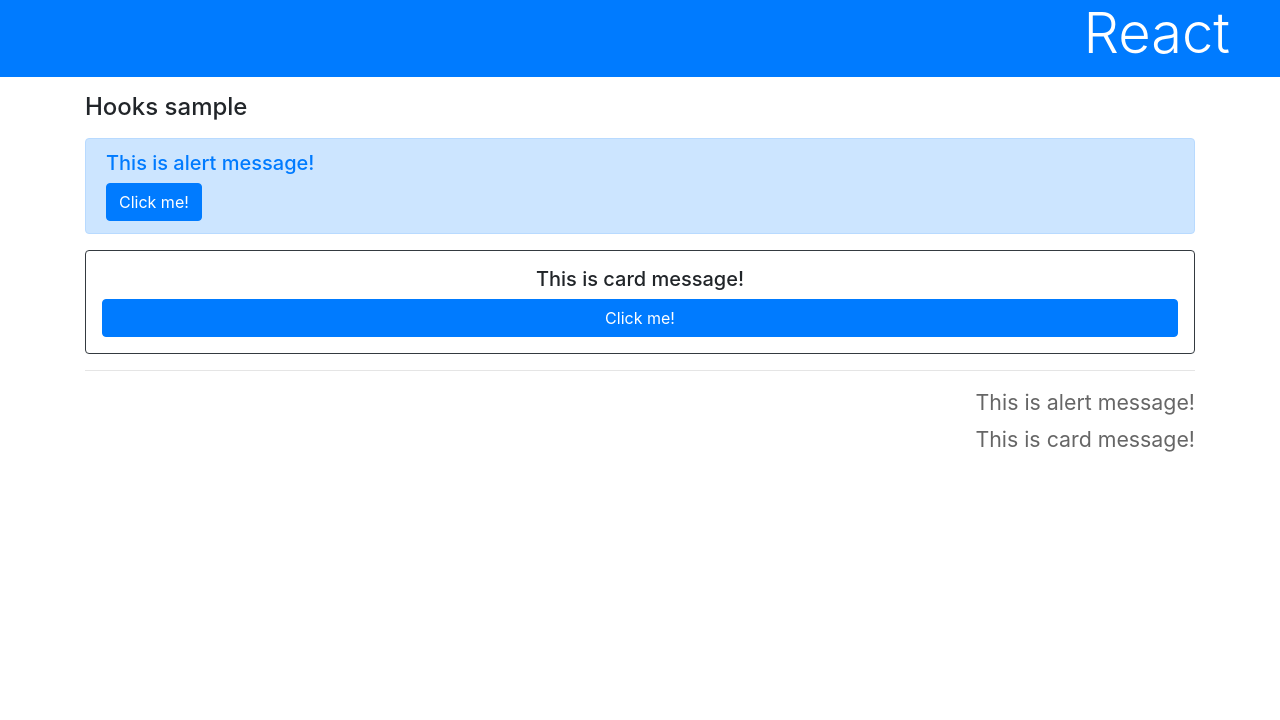
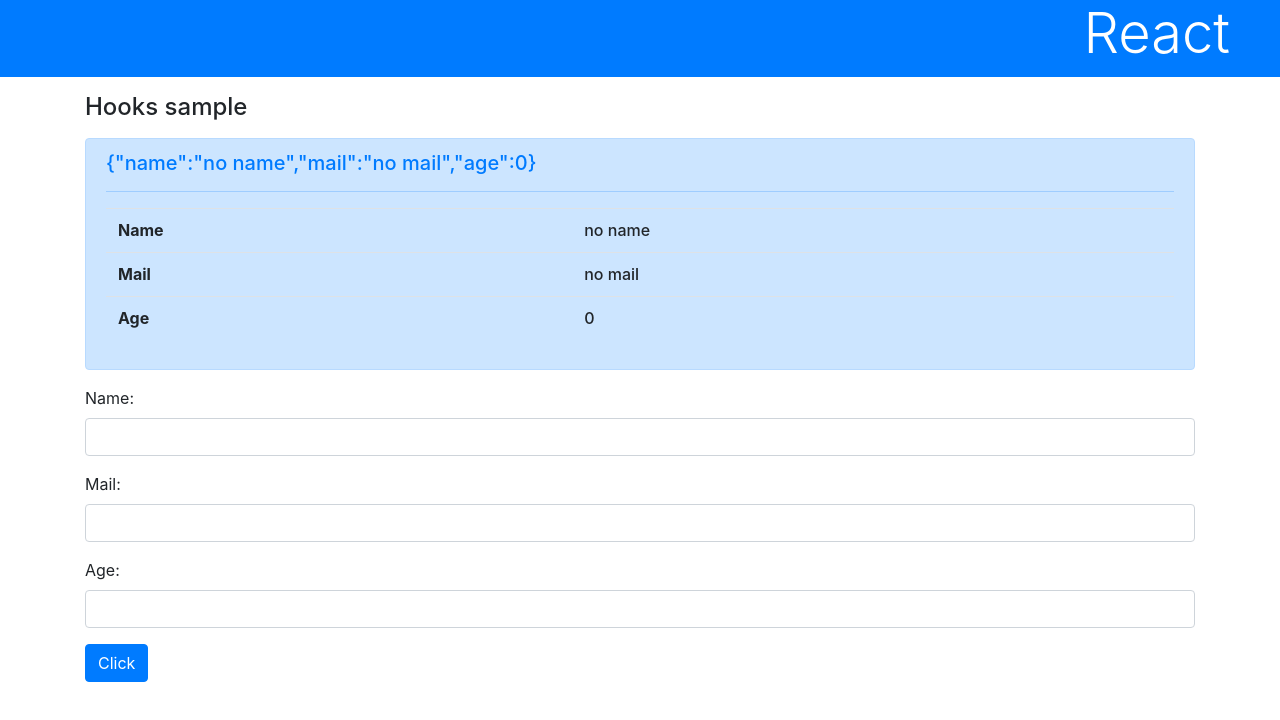
Before and after one commit to Haya372/react-started, a React (Create React App) app: page / in a window 1280 px wide. Shown: the top 720 px of the page. Built offline with nearby package versions, Linux system fonts and the light colour scheme.

Commit message:
フォームを利用する

```diff
--- a/src/App.js
+++ b/src/App.js
@@ -2,56 +2,69 @@
 import './App.css';
 
 function AlertMessage(props){
-  const data = ["Hello!", "Welcome...", "Good-bye"];
+  const data = props.data;
+  const msg = JSON.stringify(data);
 
-  const actionAlert = () => {
-    const re = data[Math.floor(Math.random() * data.length)];
-    props.setAlert('Message: "' + re + '".');
-  }
   return (
     <div className="alert alert-primary h5 text-primary">
-      <h5>{props.alert}</h5>
-      <button onClick={actionAlert} className="btn btn-primary">
-        Click me!
-      </button>
+      <h5>{msg}</h5>
+      <hr/>
+      <table className="table h6">
+        <tbody>
+          <tr><th>Name</th><td>{data.name}</td></tr>
+          <tr><th>Mail</th><td>{data.mail}</td></tr>
+          <tr><th>Age</th><td>{data.age}</td></tr>
+        </tbody>
+      </table>
     </div>
   );
 }
 
-function CardMessage(props){
-  const [count, setCount] = useState(0);
+function App() {
+  const [name, setName] = useState('');
+  const [mail, setMail] = useState('');
+  const [age, setAge] = useState(0);
+  const [form, setForm] = useState({
+    name: 'no name',
+    mail: 'no mail',
+    age: 0
+  });
 
-  const actionCard = () => {
-    setCount(count + 1);
-    props.setCard("card counter: " + count + " count.")
+  const doChangeName = (e) => {
+    setName(e.target.value);
   }
-
-  return (
-    <div className="card p-3 h5 border-dark text-center">
-      <h5>{props.card}</h5>
-      <button onClick={actionCard} className="btn btn-primary">
-        Click me!
-      </button>
-    </div>
-  )
-}
-
-function App() {
-  const [alert, setAlert] = useState("This is alert message!");
-  const [card, setCard] = useState("This is card message!");
+  const doChangeMail = (e) => {
+    setMail(e.target.value);
+  }
+  const doChangeAge = (e) => {
+    setAge(e.target.value);
+  }
+  const doSubmit = (e) => {
+    setForm({name: name, mail: mail, age: age});
+    e.preventDefault();
+  }
 
   return (
     <div>
       <h1 className="bg-primary text-white display-4">React</h1>
       <div className="container">
         <h4 className="my-3">Hooks sample</h4>
-        <AlertMessage alert={alert} setAlert={setAlert}/>
-        <CardMessage card={card} setCard={setCard}/>
-        <hr />
-        <div className="text-right">
-          <p>{alert}</p>
-          <p>{card}</p>
-        </div>
+        <AlertMessage data={form} setData={setForm}/>
+        <form onSubmit={doSubmit}>
+          <div className="form-group">
+            <label>Name:</label>
+            <input type="text" className="form-control" onChange={doChangeName} />
+          </div>
+          <div className="form-group">
+            <label>Mail:</label>
+            <input type="text" className="form-control" onChange={doChangeMail} />
+          </div>
+          <div className="form-group">
+            <label>Age:</label>
+            <input type="number" className="form-control" onChange={doChangeAge} />
+          </div>
+          <input type="submit" className="btn btn-primary" value="Click" />
+        </form>
       </div>
     </div>
   );
```
